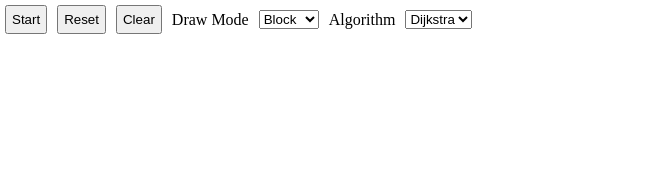
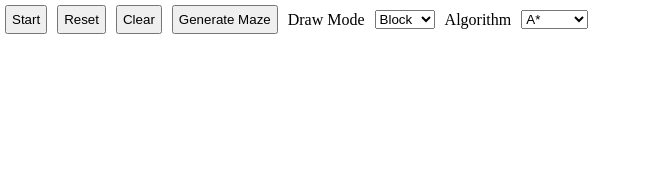
Before and after one commit to marcschwaiger/pathfinding-algorithms, a website with bundled scripts: page src/index.html in a window 1280 px wide. Shown: the whole page, without its empty margins (0-646 px from the left). Built offline with nearby package versions, Linux system fonts and the light colour scheme.

Commit message:
Added maze generator

```diff
--- a/src/index.html
+++ b/src/index.html
@@ -9,6 +9,7 @@
     <script src="index.js"></script>
     <script src="js/dijkstra.js"></script>
     <script src="js/astar.js"></script>
+    <script src="js/maze.js"></script>
     <link rel="stylesheet" href="index.css"/>
 </head>
 <body onload="onLoad()">
@@ -19,6 +20,7 @@
     <button onclick="run(true)">Start</button>
     <button onclick="reset()">Reset</button>
     <button onclick="clearAll()">Clear</button>
+    <button onclick="generateMaze()">Generate Maze</button>
 
     <label for="select-draw-mode">Draw Mode</label>
     <select id="select-draw-mode" onchange="onChangeDrawMode()">
@@ -30,8 +32,8 @@
 
     <label for="select-algorithm">Algorithm</label>
     <select id="select-algorithm" onchange="onChangeAlgorithm()">
+        <option>A*</option>
         <option>Dijkstra</option>
-        <option>A*</option>
     </select>
 </div>
 <canvas id="canvas"></canvas>
--- /dev/null
+++ b/src/js/maze.ts
@@ -0,0 +1,62 @@
+async function generateMaze() {
+
+  clearAll();
+
+  async function recursiveGenerateMaze(x1: number, y1: number, x2: number, y2: number, vertical: boolean, depth = 0) {
+    const minX = Math.min(x1, x2);
+    const minY = Math.min(y1, y2);
+    const maxX = Math.max(x1, x2);
+    const maxY = Math.max(y1, y2);
+    const width = maxX - minX;
+    const height = maxY - minY;
+
+    const min = 2;
+    if (width <= min || height <= min)
+      return;
+
+    // const rdm = 0.3 + 0.4 * Math.random();
+    const rdm = 0.5;
+    const split = Math.round(rdm * (vertical ? height : width));
+    const gapCount = 5;
+    let gapPos;
+    if (vertical) {
+      for (let i = 0; i < width; i++)
+        setField(x1 + i, y1 + split, FIELD_BLOCKED);
+
+      for(let i = 0; i < Math.round(width / gapCount); i++) {
+        gapPos = Math.round(0.4 * Math.random() * width);
+        setField(x1 + gapPos, y1 + split, FIELD_EMPTY);
+      }
+
+    } else {
+      for (let i = 0; i < height; i++)
+        setField(x1 + split, y1 + i, FIELD_BLOCKED);
+
+      for(let i = 0; i < Math.round(height / gapCount); i++) {
+        gapPos = Math.round(0.4 * Math.random() * height);
+        setField(x1 + split, y1 + gapPos, FIELD_EMPTY);
+      }
+    }
+
+
+    /*for (let i = 0; i < (vertical ? width : height); i++) {
+      setField((vertical ? i : y1 + split), (vertical ? x1 + split : i), FIELD_BLOCKED);
+    }*/
+
+    if (depth < 10) {
+      depth++
+      await delay()
+      if (vertical) {
+        await recursiveGenerateMaze(x1, y1, x2, y1 + split - 1, false, depth);
+        await recursiveGenerateMaze(x1, y1 + split + 1, x2, y2, false, depth);
+      } else {
+        await recursiveGenerateMaze(x1, y1, x1 + split - 1, y2, true, depth);
+        await recursiveGenerateMaze(x1 + split + 1, y1, x2, y2, true, depth);
+      }
+    }
+  }
+
+  await recursiveGenerateMaze(0, 0, GRID_WIDTH, GRID_HEIGHT, false);
+  setField(0, 0, FIELD_START);
+  setField(GRID_WIDTH - 1, GRID_HEIGHT - 1, FIELD_GOAL);
+}
```
